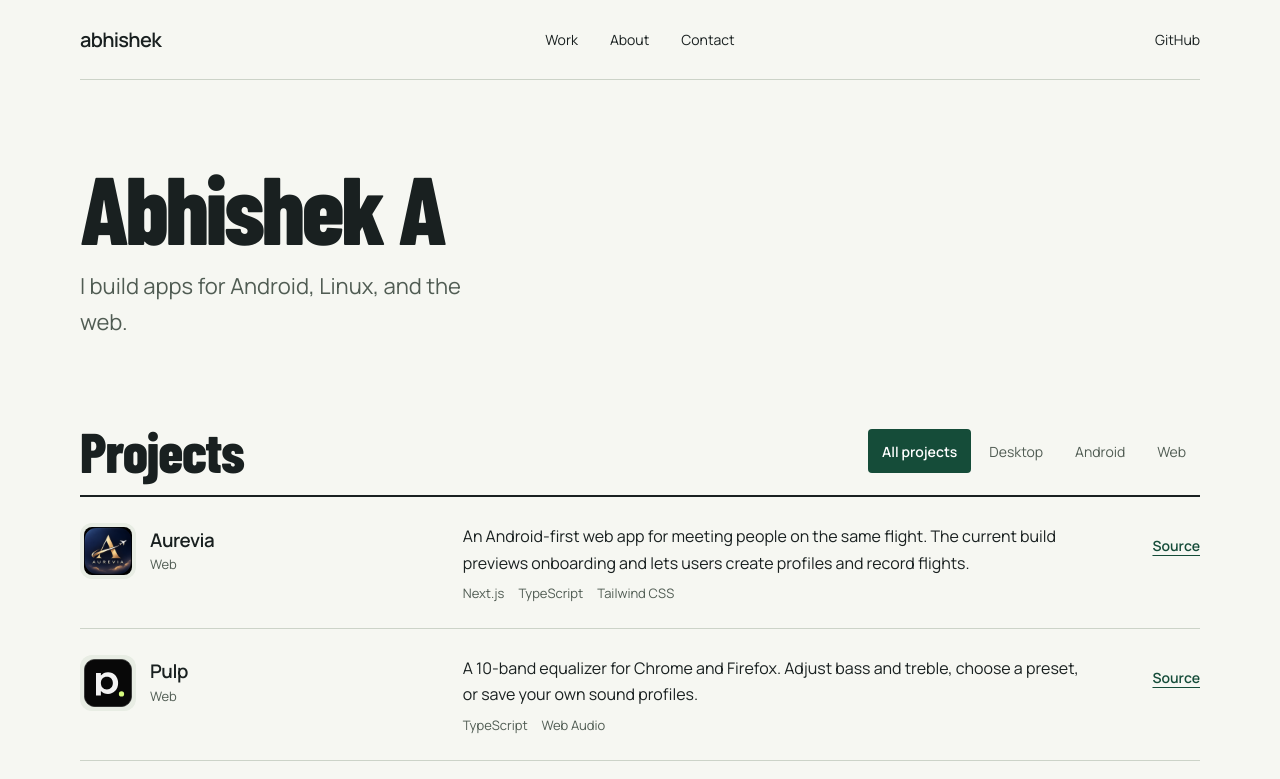
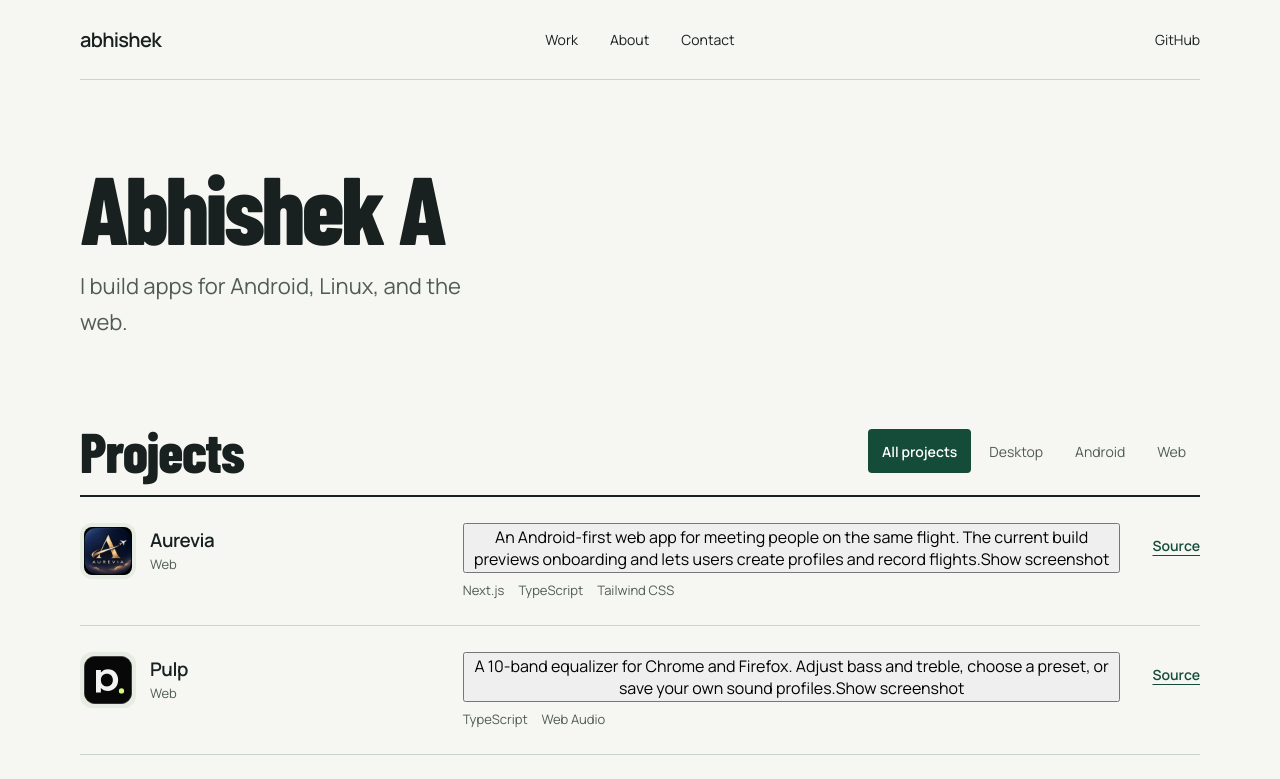
Before and after one commit to mrduhlol/abhishek-a2, a React (Vite) app: page / in a window 1280 px wide. Shown: the top 779 px of the page. Built offline with nearby package versions, Linux system fonts and the light colour scheme.

Commit message:
Make project descriptions expand and collapse their screenshots

```diff
--- a/src/Portfolio.jsx
+++ b/src/Portfolio.jsx
@@ -80,7 +80,11 @@ function Hero() {
 }
 
 function ProjectRow({ project }) {
+  const [expanded, setExpanded] = useState(false)
+  const [unavailable, setUnavailable] = useState(false)
   const file = logos[project.id]
+  const screenshot = `${project.id}-screenshot.webp`
+  const screenshotId = `${project.id}-screenshot`
 
   return (
     <article className="project-row">
@@ -99,7 +103,28 @@ function ProjectRow({ project }) {
         </div>
       </div>
       <div className="project-info">
-        <p>{project.description}</p>
+        <button
+          className="project-description"
+          type="button"
+          aria-expanded={expanded}
+          aria-controls={screenshotId}
+          onClick={() => setExpanded(!expanded)}
+        >
+          <span>{project.description}</span>
+          <span className="screenshot-label">{expanded ? 'Hide screenshot' : 'Show screenshot'}</span>
+        </button>
+        <div id={screenshotId} className="project-screenshot" hidden={!expanded}>
+          {expanded && (unavailable ? (
+            <p role="status">Screenshot unavailable.</p>
+          ) : (
+            <img
+              src={iconUrls[screenshot] ?? `${import.meta.env.BASE_URL}project-icons/${screenshot}`}
+              alt={`Screenshot of ${project.name}`}
+              decoding="async"
+              onError={() => setUnavailable(true)}
+            />
+          ))}
+        </div>
         <ul className="tech-list" aria-label={`${project.name} technologies`}>
           {project.tech.map(tech => <li key={tech}>{tech}</li>)}
         </ul>
```
